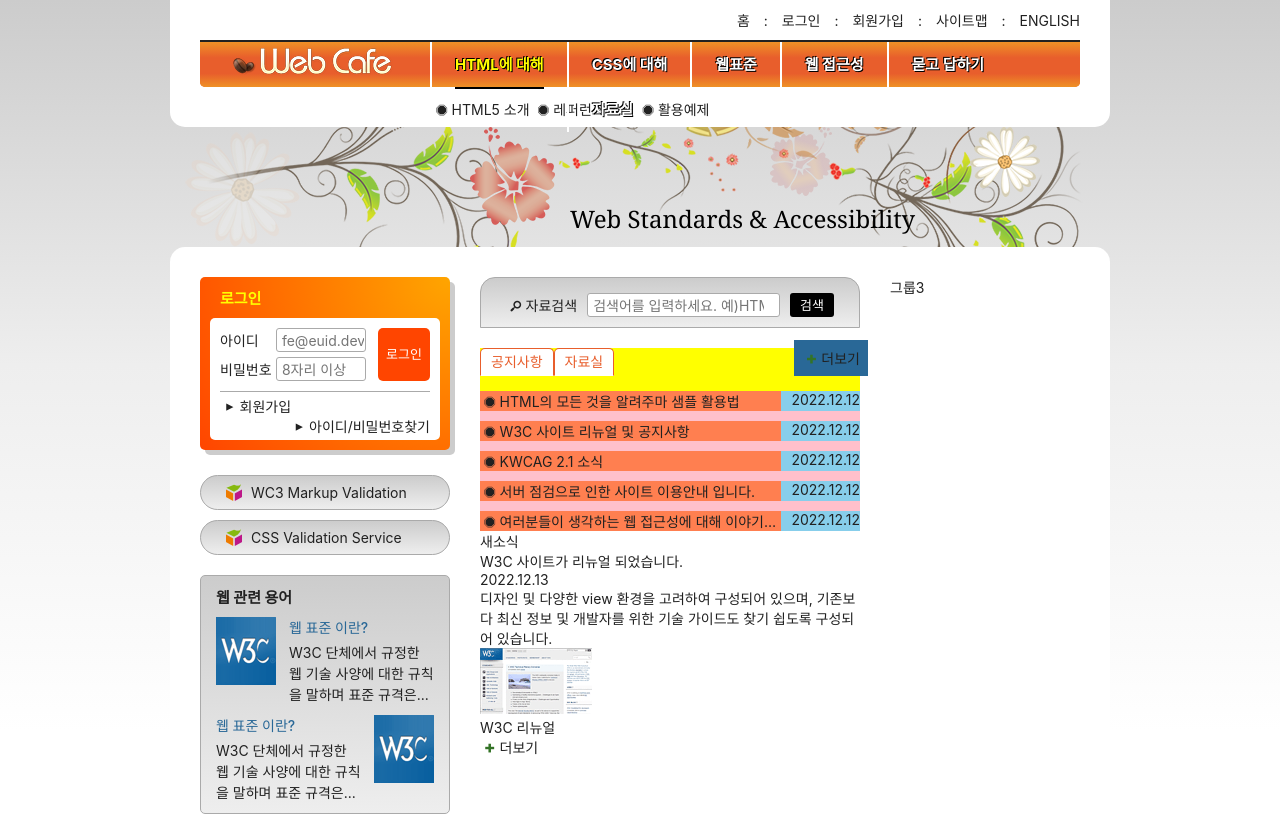
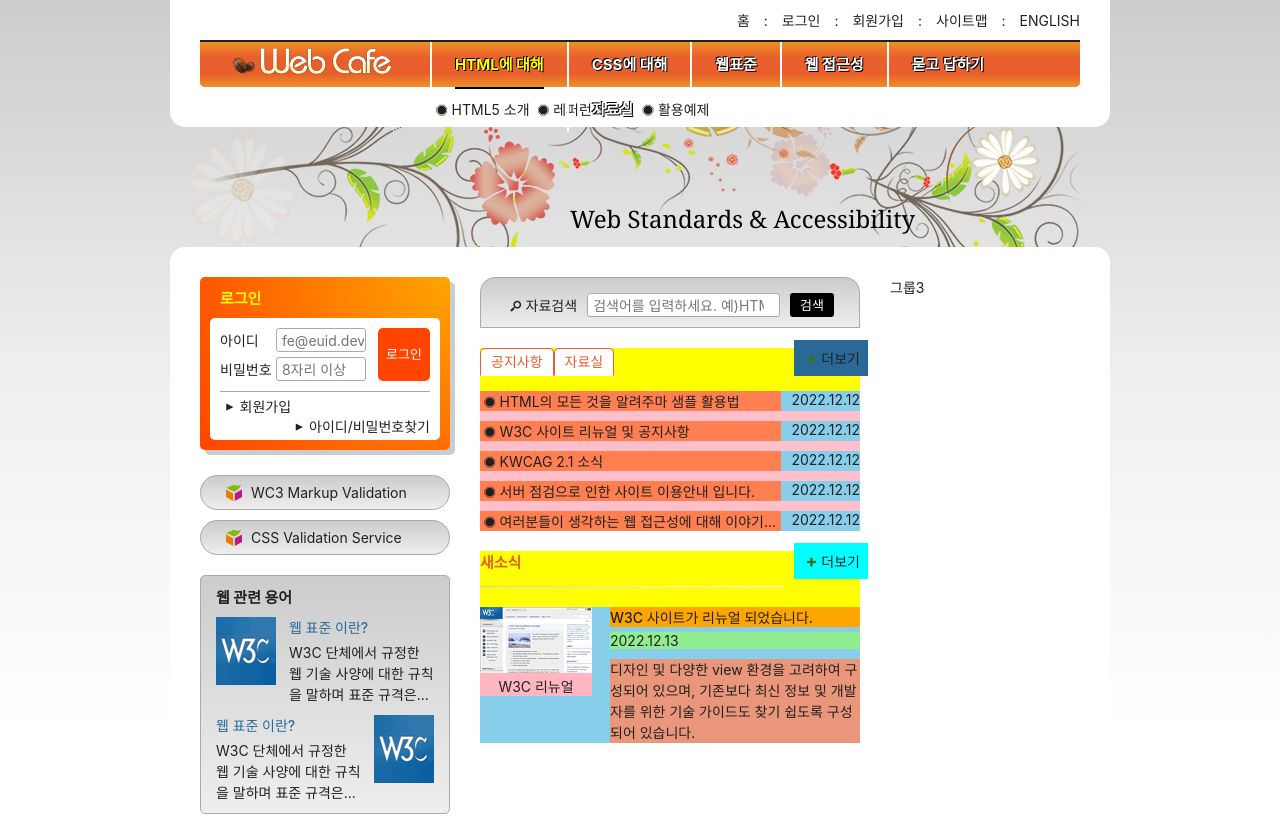
Before and after one commit to seohyun0620/HTML5, a plain HTML site: page index.html in a window 1280 px wide. Shown: the top 817 px of the page. Drawn offline with Linux system fonts and the light colour scheme; a web font is replaced by a local one.

Commit message:
새소식 디자인 일부 완성

```diff
--- a/styles/style.css
+++ b/styles/style.css
@@ -684,6 +684,63 @@ margin-left: 10px;
   color: hsla(110,50%,30%,1);
 }
 
+/* 새소식 */
+.news-title{
+  color: #e85e2c;
+  font-size: 1.5rem;
+  font-weight: 700;
+}
+.news{
+  background-color: yellow;
+  margin-top: 20px;
+  position: relative;
+}
+.news::before{
+  content: "";
+  position: absolute;
+  top: 35px;
+  left: 0;
+  width: 80%;
+  height: 1px;
+  background: #aaa linear-gradient(to right, #ccc,#fff);
+}
+.news-link{
+  background-color: pink;
+}
+.news-item{
+  background-color:skyblue;
+  margin-top: 35px;
+  padding-left: 130px;
+  position: relative;
+}
+.news-item-title{
+  background-color:orange;
+  font-weight: 500;
+}
+.news-item-date{
+  background-color:lightgreen;
+  display: block;
+  margin: 5px 0 10px;
+}
+.news-item-brief{
+  background-color:darksalmon;
+  line-height: 1.5;
+}
+.news-item-thumbnail{
+  background-color:lightpink;
+  /* 부모를 기준으로 좌표를 주어야 움직임  */
+  position: absolute;
+  top:0;
+  left:0;
+  text-align: center;
+}
+.news-more{
+  background-color:aqua;
+  position: absolute;
+  top:-8px;
+  right:-8px;
+  padding:8px;
+}
 /* 슬로건 */
 .slogan {
   background: skyblue;
```
